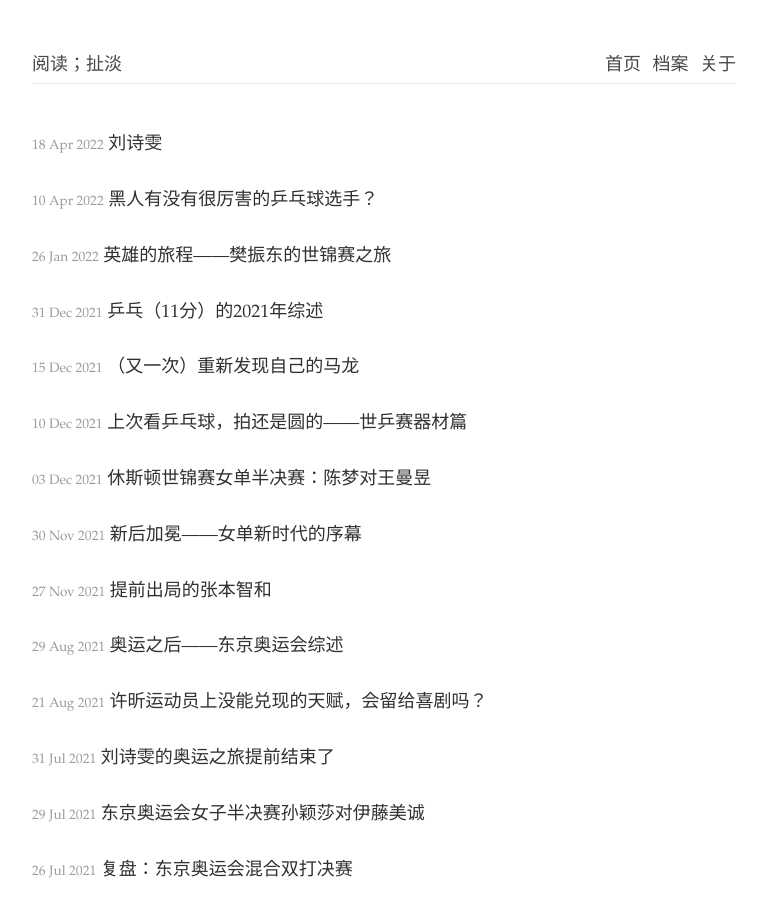
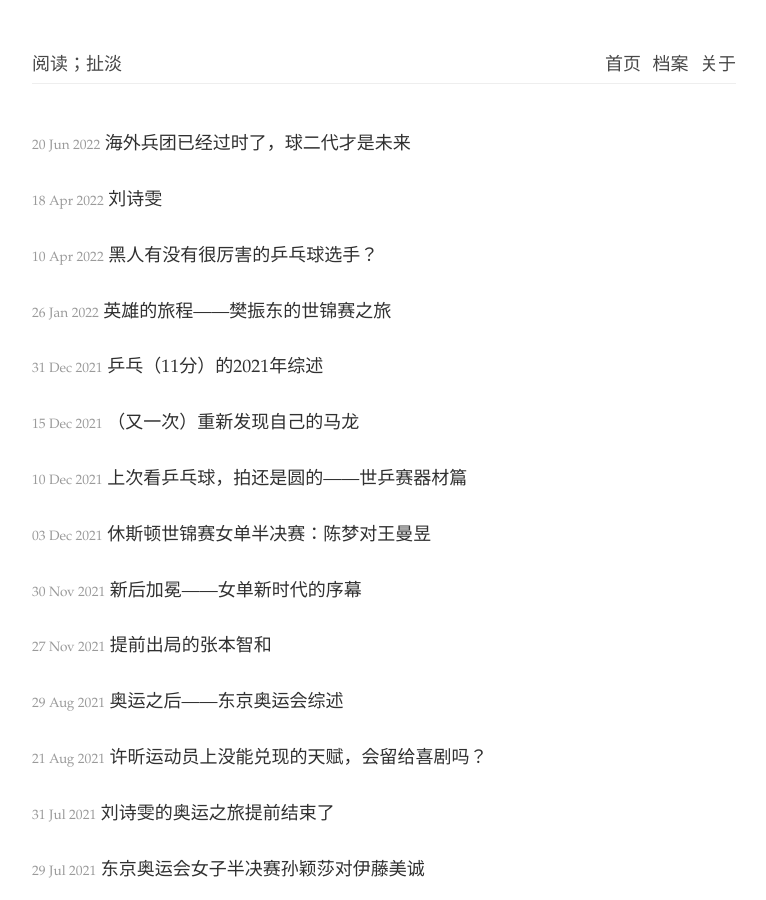
Before and after one commit to readandchedan/readandchedan.github.io, a Jekyll site: the page built from tabletennis.html, in a window 1280 px wide and 900 px high. Shown: the whole window, without its empty margins (256-1022 px from the left). Built offline with Jekyll 4.4.1, drawn with Linux system fonts in a browser that asks for light colours; some of the changed lines change nothing that is shown.

Commit message:
new post

```diff
--- /dev/null
+++ b/_posts/tabletennis/_posts/2022-06-20-2nd-gen-players.md
@@ -0,0 +1,62 @@
+---
+title: 海外兵团已经过时了，球二代才是未来
+layout: default
+---
+
+上一次直板选手在任何级别的比赛中单打夺冠是什么时候的事情了？
+
+刚结束的WTT利马站，直板选手邱党4-3战胜伤愈之后首次出战国际比赛的奥恰洛夫，获得了男单冠军。
+
+当然需要提及，这场决赛是德国内战。直板打法的邱党并不是出走海外的中国选手，而是出生长大在德国的第二代。虽然还有个同样是乒乓球选手的哥哥邱梁，但是他们家乒乓球圈最出名的还是老爸邱建新。
+
+或许这个名字你不熟悉，但是大概率邱指导的身影在你的视野中出现过——里约奥运会，水谷隼拿下铜牌之后拥抱的就是他；稍微近期一点，那个和石川佳纯用中文做场外指导的，也是他。
+
+邱建新是跟蔡振华差不多时期的选手，80年代退役出国之后，就开始在德国打球，后来指教。和许多中国出身在海外指教的教练不同，邱指导几乎没执教国家队，却很经常担任单个球员的主管教练，算是个职业化教练的典型例子。
+
+但是老实说，最早让我关注邱党的，并不是他欧洲出身却选择的直板打法，也不是他球二代的身份……而是因为他特别热衷折腾拍子。
+
+这一年半多，邱党的技战术风格似乎找对了路子，整体的竞争力在欧洲各种俱乐部比赛中提升明显；但是在之前相当长的时间里，他的水平不温不火——或者说，其实挺水。
+
+早几年，邱党兄弟两人当初在欧洲青年选手中慢慢有些成绩，但是在成年人级别的比赛中就显得旋转力量跟欧洲人比没什么优势，速度还偏慢，只有手感不错。
+
+但是在欧洲相对宽松自由的情况下，即便有好几年成绩在同批次的选手中并不突出，邱党还是有很多自己探索发挥的空间。而小邱似乎把很多热情都用在了折腾拍子上——大概也因为德国没什么直板方面的经验，而老爹当时早已经远在日本执教，所以小邱拍子折腾的多少也有点失去控制。
+
+他最先开始找了一块日式直板，然后在背面贴上胶皮用来横打——作为从小在欧洲长大的选手，他大概从小就不不知道推挡两个字怎么写。但是即便如此，用日直背面贴胶皮这档子事，之前就算写成帖子发在论坛里，都要被脑洞打开的球迷喷成哗众取宠缺乏新意——日直底板虽然力量惊人，但是底板本身已经厚的像一块发糕，一般只贴一面胶皮；贴上背面，再加上横打，大家可以比划一下在食指中指之间塞个两厘米厚接近两百克的板子比划比划，保证酸爽。
+
+https://tabletennis-reference.com/player/detail/283
+
+后来这事儿虽然没坚持多久，但是起码让我知道了德国有个……敢于吃螃蟹的年轻选手。职业高手用专业级别的水平来尝试球友的脑洞，这事儿总是喜闻乐见的。更何况，这一折腾倒是让一些球迷记住了他：哦就是那个德国爱折腾拍子的直板小伙儿。
+
+——作为对比，邱党那个大一岁，打横板的哥哥邱梁，就几乎完全没什么曝光度了。
+
+不过小邱的折腾并不局限在此：可能是因为欧洲直板不好找*，他有段时间甚至尝试过用一块横板手柄锯短当直板用。对于那些花了过多的时间折腾拍子的人来说（比如我），看着他拿着一块明显拍面小一圈*，手柄还短一截的拍子打比赛，只能在浑身别扭的同时会心一笑。
+
+*直板确实在欧洲不好找，相当数量的直板几乎只提供给亚洲甚至中国市场，在欧洲的供货可能是零头的零头。
+
+*传统上说，直板的拍面比横板要大，但是手柄短；
+
+再强调一下：这种折腾拍子的行为不值得鼓励，小邱同学也是明证。他最终开始老老实实的打一块正常的加纤维直板，具体款式板形比传统直板稍圆，区别已经非常有限了——市场版本就如此，并非特制，香港的黄振廷用的也是同样板型。
+
+这次利马，奥恰洛夫因为伤病缺席世锦赛之后伤愈恢复。作为国家队的队友，两人彼此相当熟悉，之前的交手，邱党可以说不堪一击。而这次能够4：3险胜，或许是对邱党这段时间对自己直板打法摸索的一种肯定。
+
+之前也提过，邱党的力量旋转在欧洲选手中远算不上出色，他之前乐于在日式直板上花那么大力气折腾，其实也是对自身不足的一种尝试——如果力量有限，那宁愿豁出去手指受罪，也要用威力更大的日本直板来弥补一下自己的不足。当然这尝试并不成功。
+
+虽然方式不同，做类似尝试的也不止他一个。年轻的直板选手中，中国的薛飞也是以击球质量见长，勇猛刚劲，并不太怵和横板反手的对抗。但是薛飞的打法多少有点刚猛有余，却似乎缺点东西，比赛有闪光点，但少硬成绩。
+
+而这里就是邱党做出尝试的地方了。他现在并不比以前击球力量更大，旋转更强，质量更高。但是他的衔接比以前大有改观。
+
+更具体地说：他现在相比两三年前，打球范围更靠近球台，击球点更早，而且两板球之间连续的更快。
+
+WTT利马站决赛，对阵奥恰洛夫，邱党虽然争取先上手，但并不一定要在第一板球就打出很高质量一击得分。相反，他更倾向轻快的跟住对手，然后利用直板打法的灵活的手腕变化借力发力打出优势——如果说奥恰洛夫的战术选择是大炮，那么邱党的偏好就更类似轻机枪。
+
+不得不说，这种风格非常适合邱党：力量不强但是手感好，那么多近台借力打力。手感好那么就尽量保持近台，发挥直板灵活而优势多用线路变化周旋，而不盲目追求和横板拼对抗死磕质量。
+
+跟奥恰的比赛中，邱党的第一板上手质量并非多高，但是要么弧线低平要么落点很深，奥恰很难直接上手。而一旦邱党这一下跟住，两边落点很容易打开。如果不是第六局对奥恰洛夫的潜水艇反手发球处理的不好，比赛本来可以在六局中结束的。
+
+而更有趣的是，邱党这种风格，其实根本就不新鲜——大约20年前，有个直拍小伙子在荷兰，埃及的比赛中，被一个操着四川口音的教练嘱咐道，勾手发下去，台内拉起来，保证衔接比较快就行。就靠着这三句真言，小伙子比赛里赢了大塞弗，萨姆索诺夫等一众强手，连续夺冠，开始了自己向国家队主力的挑战——和后来质量惊人，正反手都能和顶尖高手硬碰的王皓不同，当时的王皓，最主要的本钱，说白了也就是“衔接很快”这四个字而已。
+
+作为一个完全海外出生长大的选手来说，邱党甚至缺乏一些中国人眼中直板最为基本的东西：他的正手近台没有一板可靠的快带，台内挑打甚至都不很靠谱。但是后来全面而强大的王皓或许多少让世界对直板两面打法有了某种误解，或许作为直板快速灵活的衔接，才是更本质的东西。
+
+而更广泛的说，类似邱党，张本智和这样的球员的成长是个有趣的故事。现如今的乒乓球和邱建新们出国的时期已经非常不同。球员在国内也有方式赚取不错的收入，不一定需要漂泊他乡。而乒乓球项目中，入籍参加奥运会的成本越来越高。而相应的，那些当初选择他乡成家的中国选手，已经开始慢慢培养出自己的下一代选手。他们当然不会和那些从小在中国出生长大的选手一样；但是这些也给他们带来不同的挑战和机会。邱党1996年出生，这一年多才慢慢摸索出一些方向；而国家队1996年出生的张煜东今年已经退役。而如果出生训练在中国，或许邱党也不会花上这么长时间才找到属于自己的方向。
+
+不过生活向来如此，邱党们无法选择自己在什么时间什么地方出生到这个世界上，也无法选择在什么样的环境中训练和长大，但是他们在自己选择的路上，摸索出一些对别人有启发的精彩。
```
Also changed, not shown: _posts/tabletennis/_posts/2022-04-18-liu-shiwen-retrospective.md (+1 -1 lines).
